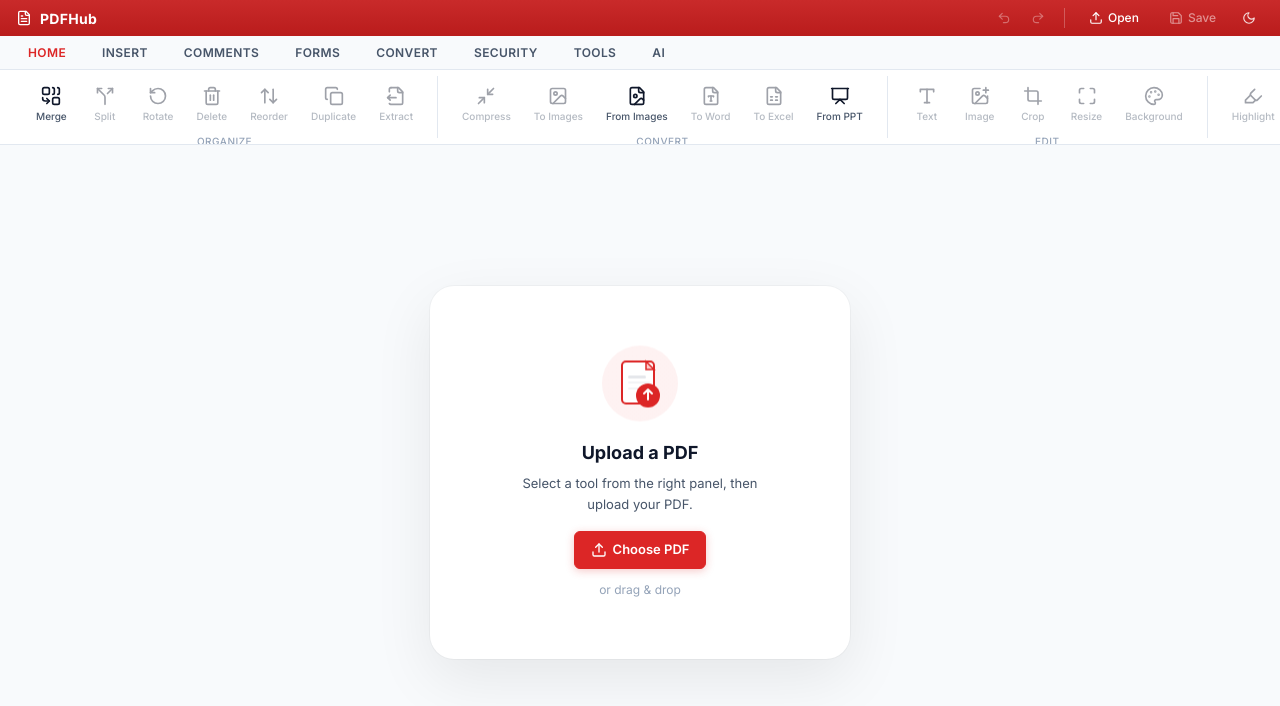
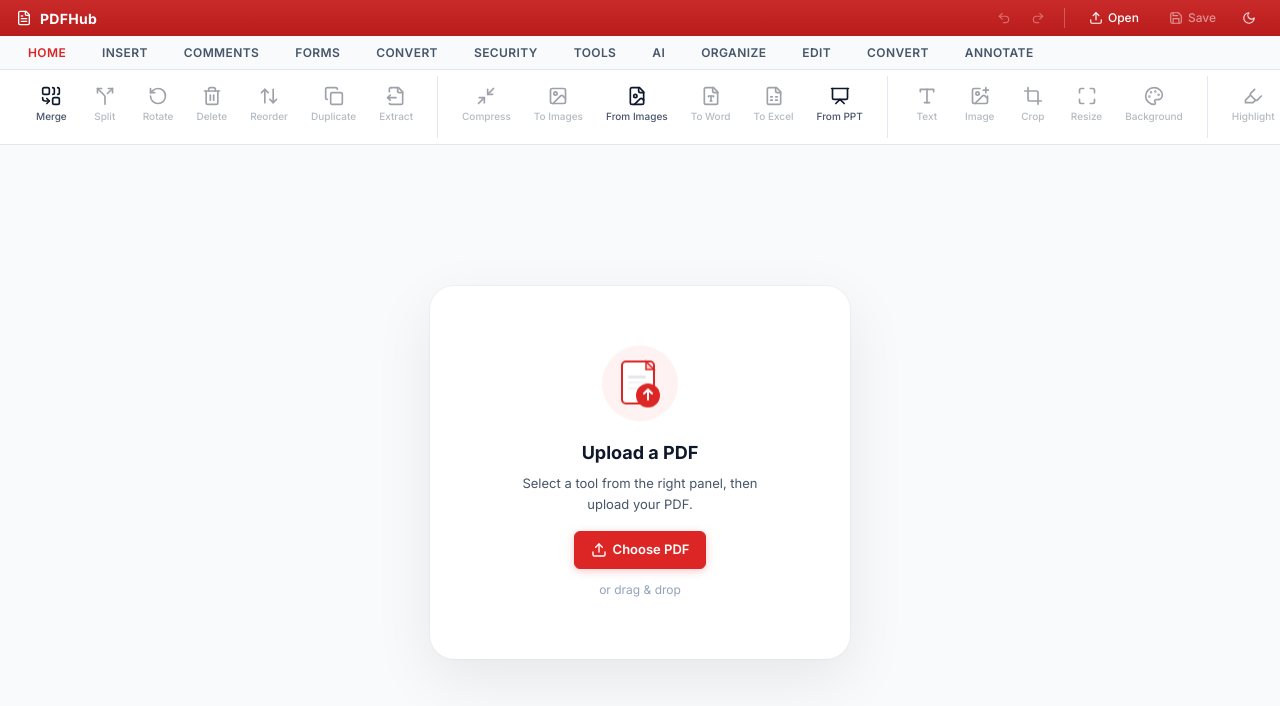
Before and after one commit to TheEightboys/pdfhub, a React (Vite) app: page / in a window 1280 px wide. Shown: the top 706 px of the page. Built offline with nearby package versions, Linux system fonts and the light colour scheme.

Commit message:
new changes

```diff
--- a/src/components/Layout/RibbonToolbar.css
+++ b/src/components/Layout/RibbonToolbar.css
@@ -209,12 +209,7 @@
 }
 
 .ribbon-group-label {
-    font-size: 10px;
-    color: var(--text-muted);
-    text-align: center;
-    padding: 4px 0 2px;
-    letter-spacing: 0.5px;
-    font-weight: 500;
+    display: none;
 }
 
 /* ========== TOOL BUTTON - Larger and clearer ========== */
--- a/src/components/Layout/RibbonToolbar.tsx
+++ b/src/components/Layout/RibbonToolbar.tsx
@@ -246,6 +246,74 @@ const RIBBON_TABS: RibbonTab[] = [
             },
         ],
     },
+    {
+        id: 'organize',
+        name: 'ORGANIZE',
+        groups: [
+            {
+                name: 'Pages',
+                tools: [
+                    { id: 'merge', name: 'Merge', icon: <Combine size={20} />, requiresDoc: false },
+                    { id: 'split', name: 'Split', icon: <Split size={20} />, requiresDoc: true },
+                    { id: 'rotate', name: 'Rotate', icon: <RotateCcw size={20} />, requiresDoc: true },
+                    { id: 'delete', name: 'Delete', icon: <Trash2 size={20} />, requiresDoc: true },
+                    { id: 'reorder', name: 'Reorder', icon: <ArrowUpDown size={20} />, requiresDoc: true },
+                    { id: 'duplicate', name: 'Duplicate', icon: <Copy size={20} />, requiresDoc: true },
+                    { id: 'extract', name: 'Extract', icon: <FileOutput size={20} />, requiresDoc: true },
+                ],
+            },
+        ],
+    },
+    {
+        id: 'edit-tab',
+        name: 'EDIT',
+        groups: [
+            {
+                name: 'Content',
+                tools: [
+                    { id: 'add-text', name: 'Text', icon: <Type size={20} />, requiresDoc: true },
+                    { id: 'add-image', name: 'Image', icon: <ImagePlus size={20} />, requiresDoc: true },
+                    { id: 'crop', name: 'Crop', icon: <Crop size={20} />, requiresDoc: true },
+                    { id: 'resize', name: 'Resize', icon: <Maximize size={20} />, requiresDoc: true },
+                    { id: 'background', name: 'Background', icon: <Palette size={20} />, requiresDoc: true },
+                ],
+            },
+        ],
+    },
+    {
+        id: 'convert-tab',
+        name: 'CONVERT',
+        groups: [
+            {
+                name: 'Export & Import',
+                tools: [
+                    { id: 'compress', name: 'Compress', icon: <Minimize2 size={20} />, requiresDoc: true },
+                    { id: 'pdf-to-image', name: 'To Images', icon: <Image size={20} />, requiresDoc: true },
+                    { id: 'image-to-pdf', name: 'From Images', icon: <FileImage size={20} />, requiresDoc: false },
+                    { id: 'pdf-to-word', name: 'To Word', icon: <FileType size={20} />, requiresDoc: true },
+                    { id: 'pdf-to-excel', name: 'To Excel', icon: <FileSpreadsheet size={20} />, requiresDoc: true },
+                    { id: 'ppt-to-pdf', name: 'From PPT', icon: <Presentation size={20} />, requiresDoc: false },
+                ],
+            },
+        ],
+    },
+    {
+        id: 'annotate-tab',
+        name: 'ANNOTATE',
+        groups: [
+            {
+                name: 'Markup',
+                tools: [
+                    { id: 'highlight', name: 'Highlight', icon: <Highlighter size={20} />, requiresDoc: true },
+                    { id: 'draw', name: 'Draw', icon: <Pencil size={20} />, requiresDoc: true },
+                    { id: 'erase', name: 'Eraser', icon: <Eraser size={20} />, requiresDoc: true },
+                    { id: 'signature', name: 'Sign', icon: <PenTool size={20} />, requiresDoc: true },
+                    { id: 'stamp', name: 'Stamp', icon: <Stamp size={20} />, requiresDoc: true },
+                    { id: 'notes', name: 'Notes', icon: <StickyNote size={20} />, requiresDoc: true },
+                ],
+            },
+        ],
+    },
 ];
 
 interface RibbonToolbarProps {
```
